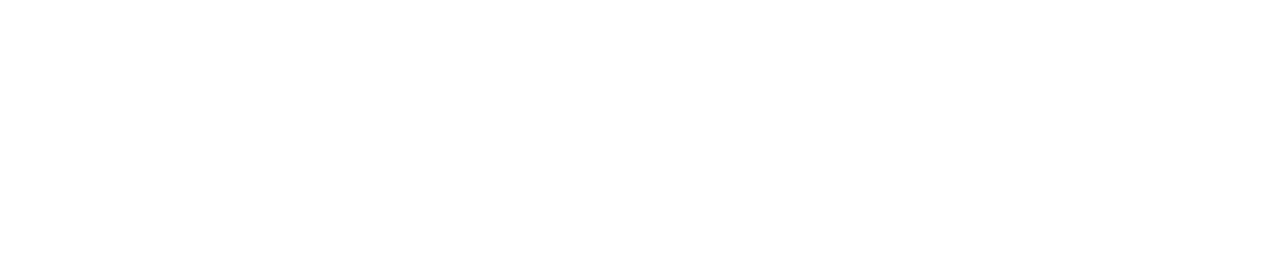
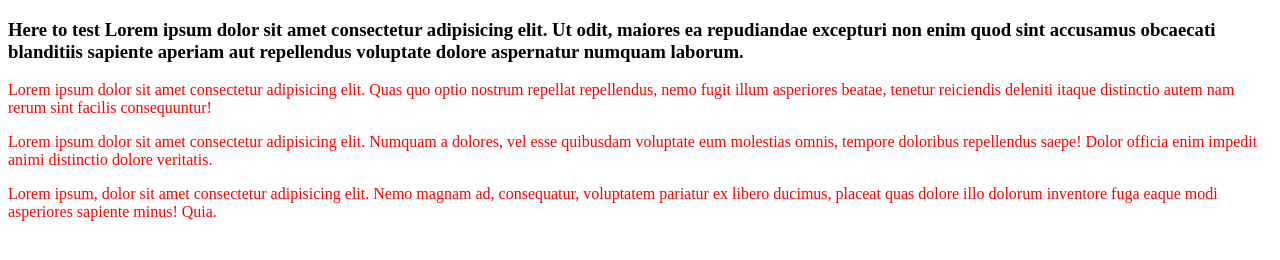
Before and after one commit to AlAminShuvo7/second-repo, a plain HTML site: page index.html in a window 1280 px wide. Drawn offline with Linux system fonts and the light colour scheme.

Commit message:
additioinal commit

```diff
--- a/index.html
+++ b/index.html
@@ -3,9 +3,25 @@
     <head>
         <meta charset="UTF-8">
         <meta name="viewport" content="width=device-width, initial-scale=1.0">
-    <title>Document</title>
+        <title>Site</title>
+        <link rel="stylesheet" href="styles/design.css">
     </head>
     <body>
-
+        <div>
+            <h3>Here to test Lorem ipsum dolor sit amet consectetur adipisicing
+                elit. Ut odit, maiores ea repudiandae excepturi non enim quod
+                sint accusamus obcaecati blanditiis sapiente aperiam aut
+                repellendus voluptate dolore aspernatur numquam laborum.</h3>
+        </div>
+        <div>
+            <p>Lorem ipsum dolor sit amet consectetur adipisicing elit. Quas quo
+                optio nostrum repellat repellendus, nemo fugit illum asperiores
+                beatae, tenetur reiciendis deleniti itaque distinctio autem nam
+                rerum sint facilis consequuntur!</p>
+        </div>
+        <div>
+            <p>Lorem ipsum dolor sit amet consectetur adipisicing elit. Numquam a dolores, vel esse quibusdam voluptate eum molestias omnis, tempore doloribus repellendus saepe! Dolor officia enim impedit animi distinctio dolore veritatis.</p>
+            <p>Lorem ipsum, dolor sit amet consectetur adipisicing elit. Nemo magnam ad, consequatur, voluptatem pariatur ex libero ducimus, placeat quas dolore illo dolorum inventore fuga eaque modi asperiores sapiente minus! Quia.</p>
+        </div>
     </body>
 </html>
--- /dev/null
+++ b/styles/design.css
@@ -0,0 +1,3 @@
+p {
+    color: red;
+}
```
Lines whose indentation alone changed are shown as unchanged.
